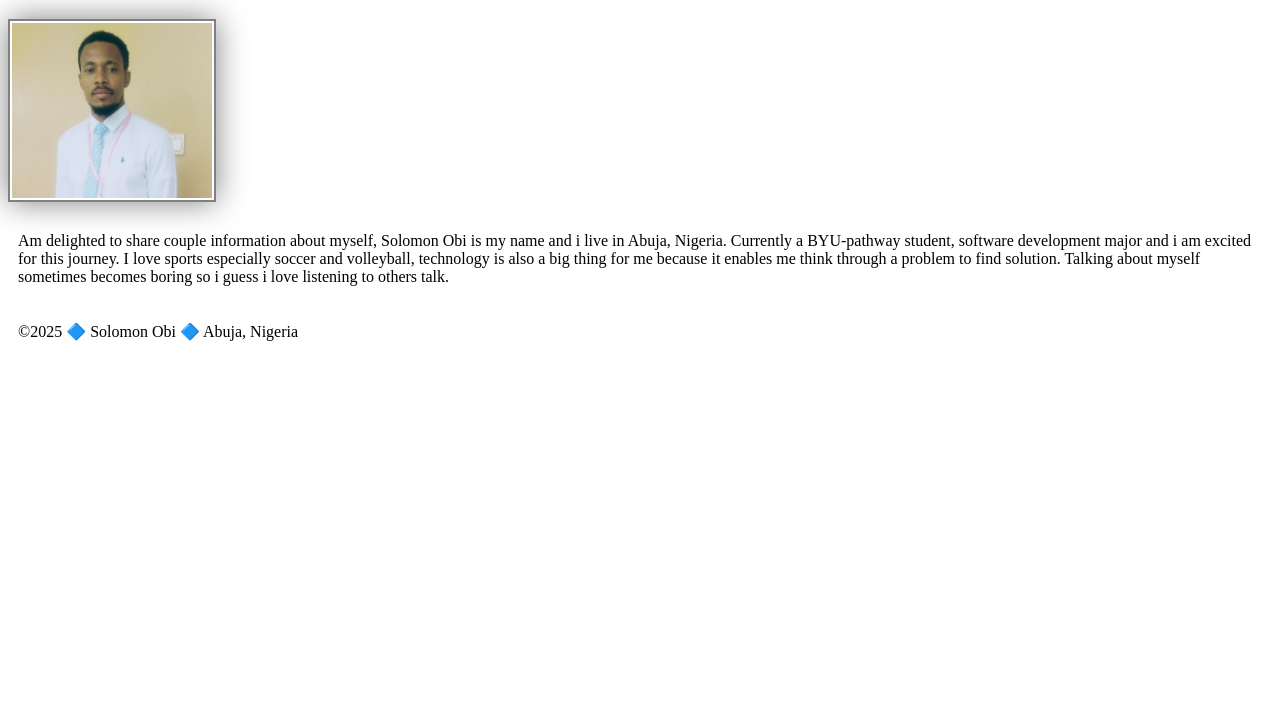
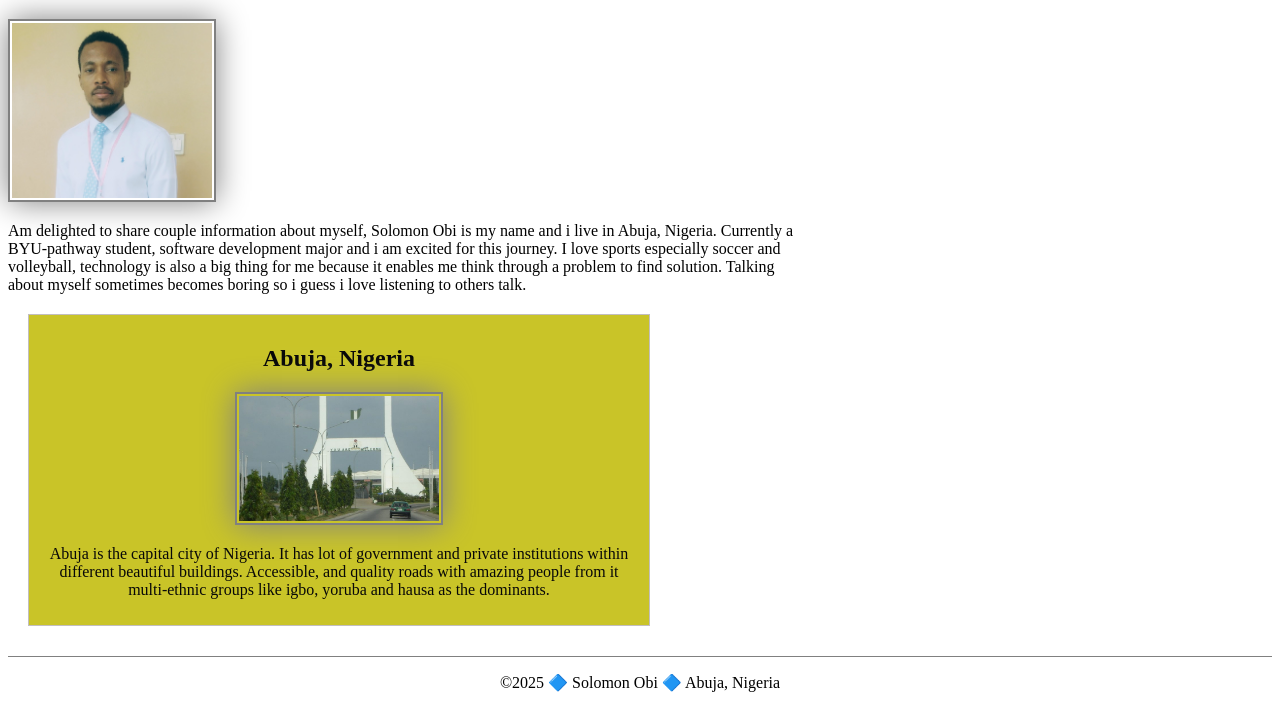
Before and after one commit to Teslaafric/wdd130, a plain HTML site: page index.html in a window 1280 px wide. Shown: the part 205-913 px from the top of the page. Before the commit the page ends 800 px from the top, so only its background shows below. Drawn offline with Linux system fonts and the light colour scheme.

Commit message:
updated homepage, adding aside, and css styles

```diff
--- a/index.html
+++ b/index.html
@@ -5,6 +5,9 @@
 	<meta charset="UTF-8">
 	<meta name="viewport" content="width=device-width, initial-scale=1.0">
 	<title>Solomon Obi | WDD 130 </title>
+	<meta name="description"
+		content="This page covers all about web fundamentals course from BYU-Idaho. Links to exciting projects, created by Solomon Obi">
+	<meta name="author" content="Solomon Obi">
 	<link rel="stylesheet" href="styles/styles.css">
 </head>
 
@@ -27,6 +30,18 @@
 			problem to find solution. Talking about myself sometimes becomes boring so i guess i love listening to others
 			talk.
 		</p>
+		<aside>
+			<h2>
+				Abuja, Nigeria
+			</h2>
+			<img src="images/abuja.jpg" alt="Image view of Abuja Nigeria">
+			<p>
+				Abuja is the capital city of Nigeria. It has lot of government and private institutions within different
+				beautiful buildings. Accessible, and quality roads with amazing people from it multi-ethnic groups like igbo,
+				yoruba and hausa as the dominants.
+			</p>
+		</aside>
+
 	</main>
 	<footer>
 		<p>&copy;2025 🔷 Solomon Obi 🔷 Abuja, Nigeria</p>
--- a/styles/styles.css
+++ b/styles/styles.css
@@ -18,5 +18,27 @@ img {
   box-shadow: 0 0 30px gray;
 }
 p {
+  padding: 0;
+}
+main {
+  max-width: 800px;
+
+}
+aside {
+  background-color: #c9c428;
+  color: #080808;
   padding: 10px;
+  border: 1px solid rgb(194, 190, 190);
+  margin: 20px;
+  width: 600px;
+  text-align: center;
 }
+aside img {
+  width: 200px;
+  height: auto;
+}
+footer {
+  text-align: center;
+  border-top: 1px solid gray;
+  margin-top: 30px;
+}
```
Also changed, not shown: images/abuja.jpg (added).
